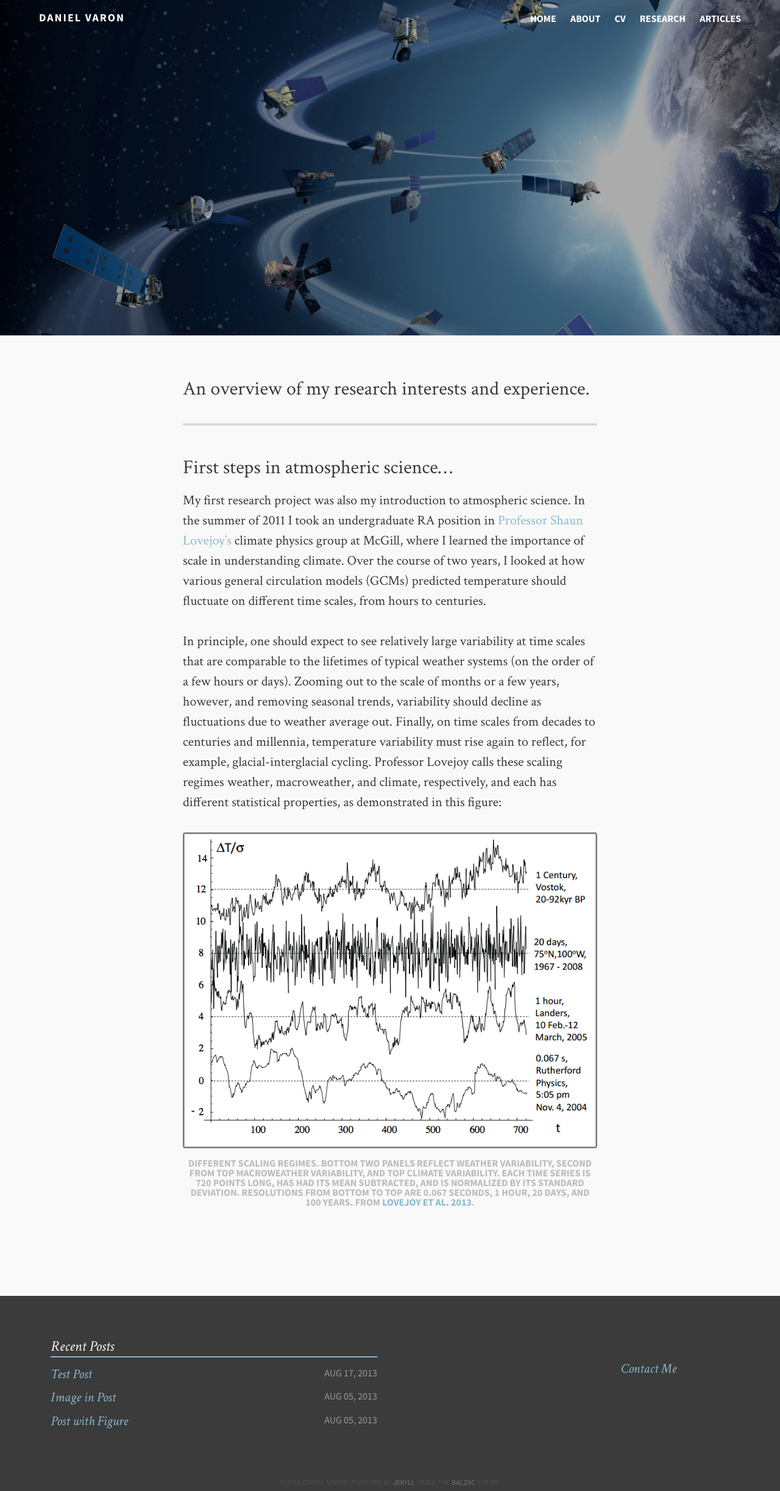
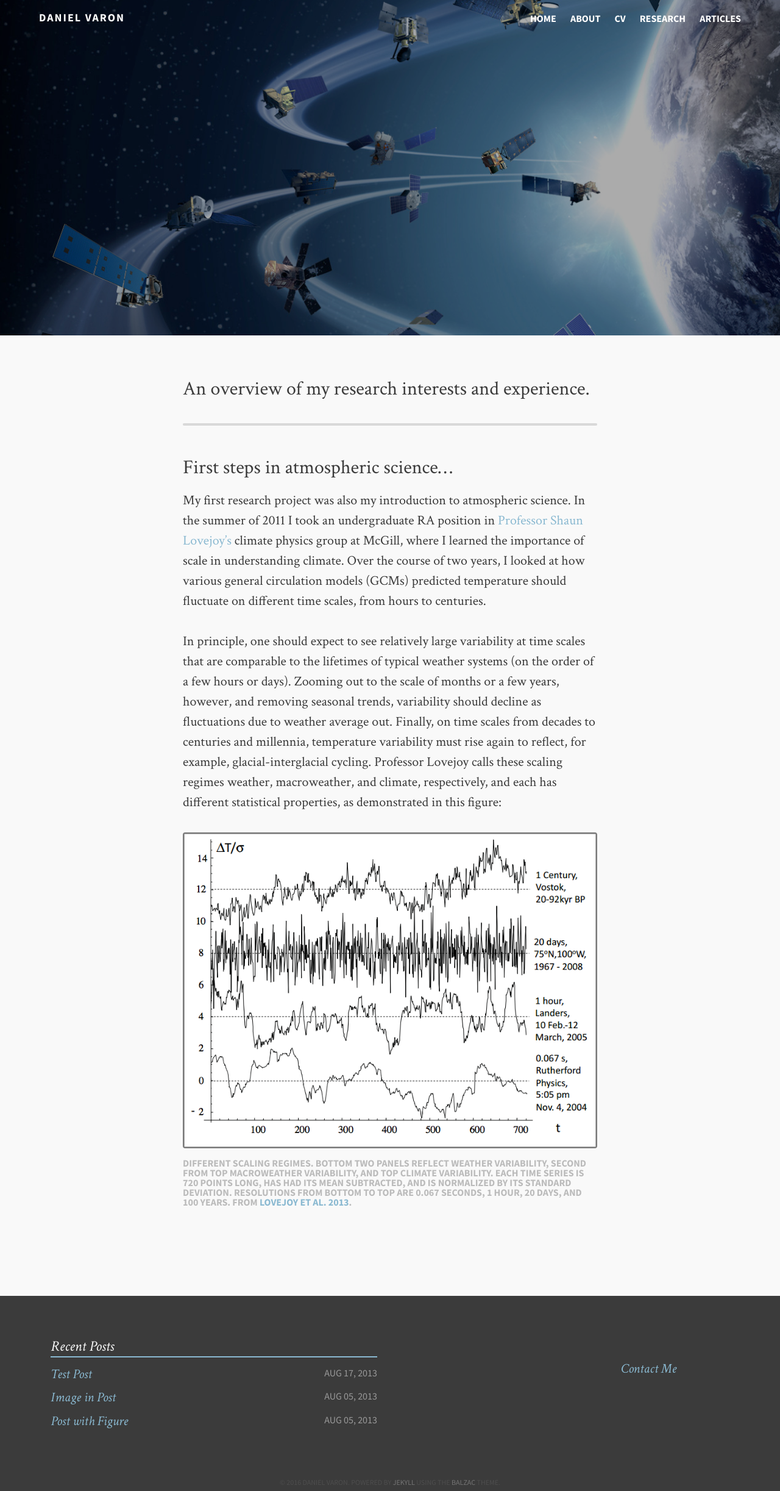
Before and after one commit to djvaron/djvaron.github.io, a Jekyll site: the page built from research.md, in a window 1280 px wide. Shown: the whole page at 61% size. Built offline with Jekyll 4.4.1, drawn with Linux system fonts in a browser that asks for light colours.

Commit message:
edit research

```diff
--- a/research.md
+++ b/research.md
@@ -18,5 +18,5 @@
 
 <figure>
 	<img src="/images/macroweather.png">
-	<figcaption>Different scaling regimes. Bottom two panels reflect weather variability, second from top macroweather variability, and top climate variability. Each time series is 720 points long, has had its mean subtracted, and is normalized by its standard deviation. Resolutions from bottom to top are 0.067 seconds, 1 hour, 20 days, and 100 years. From <a href="http://www.earth-syst-dynam.net/4/439/2013/esd-4-439-2013.html">Lovejoy et al. 2013</a>.</figcaption>
+	<figcaption style="text-align:left">Different scaling regimes. Bottom two panels reflect weather variability, second from top macroweather variability, and top climate variability. Each time series is 720 points long, has had its mean subtracted, and is normalized by its standard deviation. Resolutions from bottom to top are 0.067 seconds, 1 hour, 20 days, and 100 years. From <a href="http://www.earth-syst-dynam.net/4/439/2013/esd-4-439-2013.html">Lovejoy et al. 2013</a>.</figcaption>
 </figure>
```
